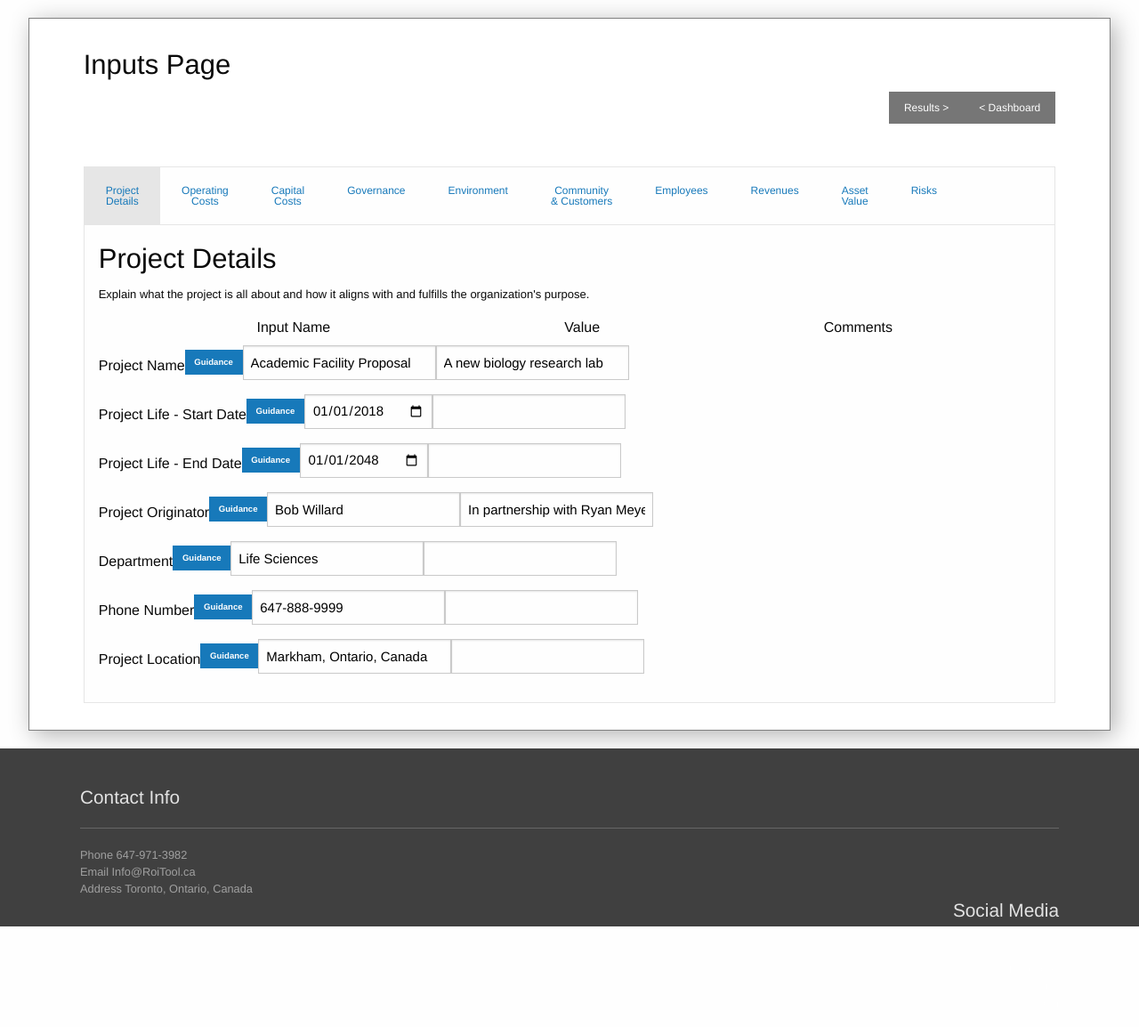
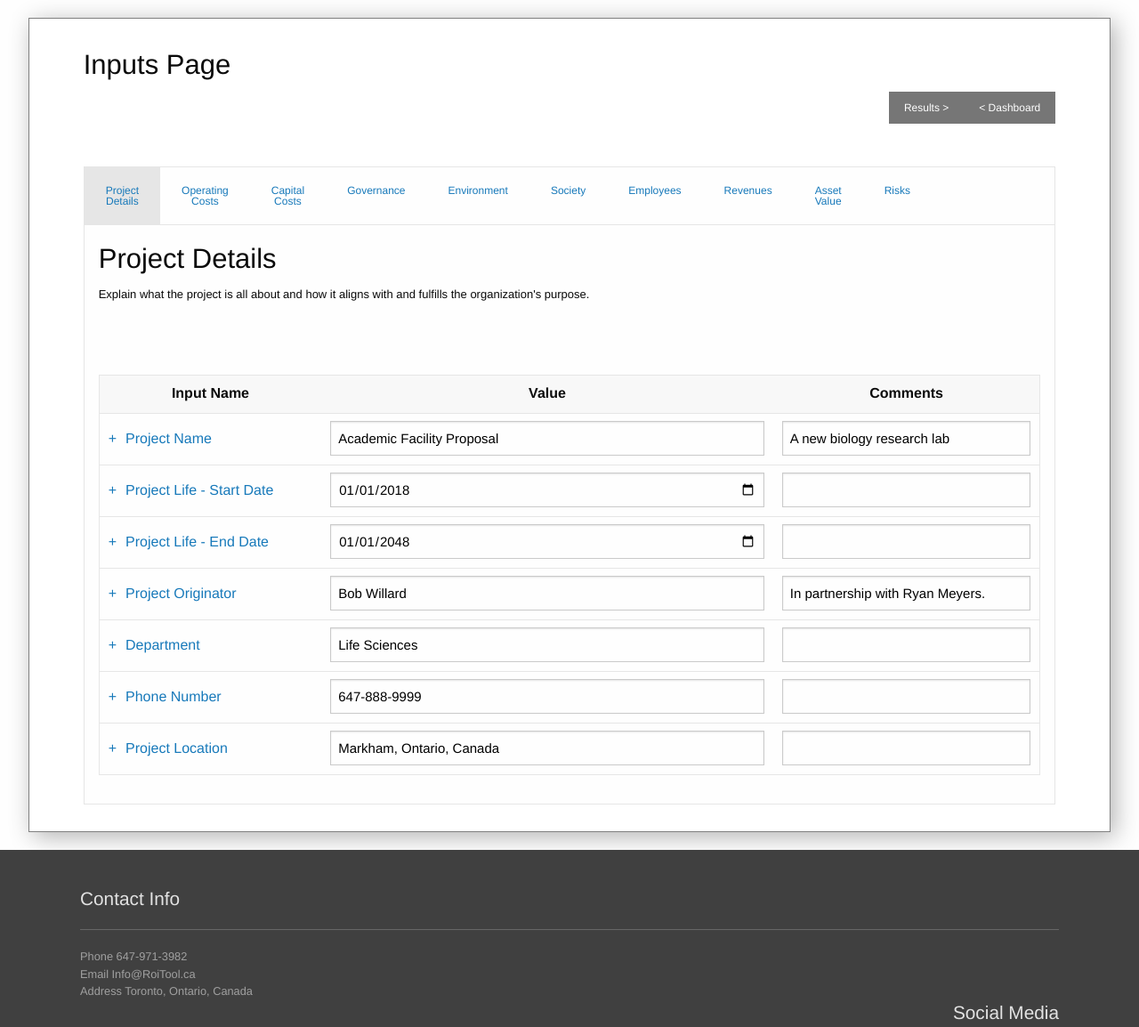
Before and after one commit to rmeyers/roi_prototype, a Flask app: page /user/1/project/1/inputs in a window 1280 px wide. Shown: the part 88-1242 px from the top of the page at 89% size. Before the commit the page ends 1129 px from the top, so only its background shows below. Run offline with Flask 2, Linux system fonts and the light colour scheme; a user stored in the database is signed in; some libraries are stand-ins or nearby versions.

Commit message:
add accordion and table formatting to inputs pages

```diff
--- a/static/css/styles.css
+++ b/static/css/styles.css
@@ -116,6 +116,77 @@ input {
     font-size: 13px;
 }
 
+/* INPUTS - Accordion CSS */
+
+.table-expand-row input {
+    margin: 0;
+}
+
+.table-expand-row.is-active .expand-icon::before {
+  content: '-';
+  padding-right: 10px;
+}
+
+.table-expand-row .expand-icon::before {
+  content: '+';
+  float: left;
+  padding-right: 10px;
+}
+
+.table-expand {
+  margin-top: 5rem;
+}
+
+.table-expand td {
+  color: #8a8a8a;
+}
+
+.table-expand tr {
+  border: 1px solid #e6e6e6;
+}
+
+.table-expand .text-right {
+  padding-right: 3rem;
+}
+
+.table-expand-row-content {
+  display: none;
+}
+
+.table-expand-row-content.is-active {
+  display: table-row;
+  -webkit-animation: fadeIn ease-in 1;
+          animation: fadeIn ease-in 1;
+  -webkit-animation-fill-mode: both;
+          animation-fill-mode: both;
+  -webkit-animation-duration: 0.5s;
+          animation-duration: 0.5s;
+}
+
+.table-expand-row-nested {
+  background-color: #e6e6e6;
+}
+
+@-webkit-keyframes fadeIn {
+  from {
+    opacity: 0;
+  }
+  to {
+    opacity: 1;
+  }
+}
+
+@keyframes fadeIn {
+  from {
+    opacity: 0;
+  }
+  to {
+    opacity: 1;
+  }
+}
+
+
+
 /* Results */
 
 .results {
--- a/static/js/app.js
+++ b/static/js/app.js
@@ -37,4 +37,11 @@ $(document).ready(function() {
       redirectUri: AUTH0_CALLBACK_URL
     });
   });
+
+  $('[data-open-details]').click(function (e) {
+    e.preventDefault();
+    $(this).next().toggleClass('is-active');
+    $(this).toggleClass('is-active');
   });
+
+});
--- a/templates/inputs.html
+++ b/templates/inputs.html
@@ -22,100 +22,122 @@
                         <li class="tabs-title is-active"><a href="#project">Project<br>Details</a></li>
                         <li class="tabs-title"><a href="#opex">Operating<br>Costs</a></li>
                         <li class="tabs-title"><a href="#capex">Capital<br>Costs</a></li>
-                        <li class="tabs-title"><a href="#project">Governance</a></li>
-                        <li class="tabs-title"><a href="#project">Environment</a></li>
-                        <li class="tabs-title"><a href="#project">Community<br>& Customers</a></li>
-                        <li class="tabs-title"><a href="#project">Employees</a></li>
-                        <li class="tabs-title"><a href="#project">Revenues</a></li>
-                        <li class="tabs-title"><a href="#project">Asset<br>Value</a></li>
-                        <li class="tabs-title"><a href="#project">Risks</a></li>
+                        <li class="tabs-title"><a href="#gov">Governance</a></li>
+                        <li class="tabs-title"><a href="#env">Environment</a></li>
+                        <li class="tabs-title"><a href="#soc">Society</a></li>
+                        <li class="tabs-title"><a href="#emp">Employees</a></li>
+                        <li class="tabs-title"><a href="#rev">Revenues</a></li>
+                        <li class="tabs-title"><a href="#assets">Asset<br>Value</a></li>
+                        <li class="tabs-title"><a href="#risks">Risks</a></li>
                     </ul>
 
                     <div class="tabs-content" data-tabs-content="inputs-tabs">
                         <div id="project" class="tabs-panel is-active">
                             <h3>Project Details</h3>
                             <p>Explain what the project is all about and how it aligns with and fulfills the organization's purpose.</p>
-                            <div class="row valign-middle inputs-heading">
-                                <div class="small-3 columns">
-                                    <h6>Input Name</h6>
-                                </div>
-                                <div class="small-1 columns">
-                                </div>
-                                <div class="small-3 columns">
-                                    <h6>Value</h6>
-                                </div>
-                                <div class="small-5 columns">
-                                    <h6>Comments</h6>
-                                </div>
-                            </div>
 
-                            {% for input in inputs.project %}
-                            <div class="row valign-middle">
-                                <div class="small-3 columns">
-                                    <h6>{{ input.name }}</h6>
-                                </div>
-                                <div class="small-1 columns">
-                                    <span data-tooltip aria-haspopup="true" class="has-tip" data-disable-hover="false" title="{{ input.tooltip }}"><a class="button round tiny info" href="#">Guidance</a></span>
-                                </div>
-                                <div class="small-3 columns">
-                                    <input type="{{ input.type }}" value="{{ input.value }}" placeholder="{{ input.placeholder }}" />
-                                </div>
-                                <div class="small-5 columns">
-                                    <input type="text" value="{{ input.comment }}" />
-                                </div>
-                            </div>
-                            {% endfor %}
+                            <table class="table-expand">
+                              <thead>
+                                <tr class="table-expand-row">
+                                  <th width="250" class="text-center">Input Name</th>
+                                  <th class="text-center">Value</th>
+                                  <th width=300 class="text-center">Comments</th>
+                                </tr>
+                              </thead>
+                              <tbody>
+                                {% for input in inputs.project %}
+                                <tr class="table-expand-row" data-open-details>
+                                    <td><a href="#"><span class="expand-icon"></span>{{ input.name }}</a></td>
+                                    <td>
+                                        <input type="{{ input.type }}" value="{{ input.value }}" placeholder="{{ input.placeholder }}" />
+                                    </td>
+                                    <td>
+                                        <input type="text" value="{{ input.comment }}" />
+                                    </td>
+                                </tr>
+
+                                <tr class="table-expand-row-content">
+                                  <td colspan="8" class="table-expand-row-nested">
+                                    <p>{{ input.tooltip }}</p>
+                                  </td>
+                                </tr>
+                                {% endfor %}
+                              </tbody>
+                            </table>
                         </div>
+
+
                         <div id="opex" class="tabs-panel">
                             <h3>Operating Expense Savings</h3>
                             <p>Estimate the potential operating expense (OPEX) savings. Treat the line items as prompts to consider if any such savings might result from the initiative.</p>
                             <p>The project's impact on each expense line item may be direct or indirect. Leave any that are unlikely to occur as 0% Change. Estimate the possible percentage reductions in expenses when the project is fully implemented.</p>
 
-                            <div class="row valign-middle inputs-heading">
-                                <div class="small-3 columns">
-                                    <h6>Input Name</h6>
-                                </div>
-                                <div class="small-1 columns">
-                                </div>
-                                <div class="small-2 columns">
-                                    <h6>Current Expense</h6>
-                                </div>
-                                <div class="small-1 columns">
-                                </div>
-                                <div class="small-2 columns">
-                                    <h6>% Change</h6>
-                                </div>
-                                <div class="small-3 columns">
-                                    <h6>Comments</h6>
-                                </div>
-                            </div>
+                            <table class="table-expand">
+                              <thead>
+                                <tr class="table-expand-row">
+                                  <th width="250" class="text-center">Input Name</th>
+                                  <th class="text-center">Current Expense</th>
+                                  <th class="text-center">% Change</th>
+                                  <th class="text-center">Savings</th>
+                                  <th width=300 class="text-center">Comments</th>
+                                </tr>
+                              </thead>
+                              <tbody>
+                                {% for input in inputs.opex %}
+                                <tr class="table-expand-row" data-open-details>
+                                    <td><a href="#"><span class="expand-icon"></span>{{ input.name }}</a></td>
+                                    <td>
+                                        <input type="{{ input.cur_exp_type }}" value="{{ input.cur_exp_value }}" placeholder="{{ input.cur_exp_placeholder }}" />
+                                    </td>
+                                    <td>
+                                        <input type="{{ input.percent_type }}" value="{{ input.percent_value }}" placeholder="{{ input.percent_placeholder }}" />
+                                    </td>
+                                    <td>$48,993</td>
+                                    <td>
+                                        <input type="text" value="{{ input.comment }}" />
+                                    </td>
+                                </tr>
 
-                            {% for input in inputs.opex %}
-                            <div class="row valign-middle">
-                                <div class="small-3 columns">
-                                    <h6>{{ input.name }}</h6>
-                                </div>
-                                <div class="small-1 columns">
-                                    <span data-tooltip aria-haspopup="true" class="has-tip" data-disable-hover="false" title="{{ input.cur_exp_tooltip }}"><a class="button round tiny info" href="#">Guidance</a></span>
-                                </div>
-                                <div class="small-2 columns">
-                                    <input type="{{ input.cur_exp_type }}" value="{{ input.cur_exp_value }}" placeholder="{{ input.cur_exp_placeholder }}" />
-                                </div>
-                                <div class="small-1 columns">
-                                    <span data-tooltip aria-haspopup="true" class="has-tip" data-disable-hover="false" title="{{ input.percent_tooltip }}"><a class="button round tiny info" href="#">Guidance</a></span>
-                                </div>
-                                <div class="small-2 columns">
-                                    <input type="{{ input.percent_type }}" value="{{ input.percent_value }}" placeholder="{{ input.percent_placeholder }}" />
-                                </div>
-                                <div class="small-3 columns">
-                                    <input type="text" value="{{ input.comment }}" />
-                                </div>
-                            </div>
-                            {% endfor %}
-
+                                <tr class="table-expand-row-content">
+                                  <td colspan="8" class="table-expand-row-nested">
+                                    <p>{{ input.cur_exp_tooltip }}</p>
+                                    <p>{{ input.percent_tooltip }}</p>
+                                  </td>
+                                </tr>
+                                {% endfor %}
+                              </tbody>
+                            </table>
                         </div>
                         <div id="capex" class="tabs-panel">
-                            <h3>Menu 2</h3>
+                            <h3>CapEx</h3>
+                            <p>Sed ut perspiciatis unde omnis iste natus error sit voluptatem accusantium doloremque laudantium, totam rem aperiam.</p>
+                        </div>
+                        <div id="gov" class="tabs-panel">
+                            <h3>Government</h3>
+                            <p>Sed ut perspiciatis unde omnis iste natus error sit voluptatem accusantium doloremque laudantium, totam rem aperiam.</p>
+                        </div>
+                        <div id="env" class="tabs-panel">
+                            <h3>Environment</h3>
+                            <p>Sed ut perspiciatis unde omnis iste natus error sit voluptatem accusantium doloremque laudantium, totam rem aperiam.</p>
+                        </div>
+                        <div id="soc" class="tabs-panel">
+                            <h3>Society</h3>
+                            <p>Sed ut perspiciatis unde omnis iste natus error sit voluptatem accusantium doloremque laudantium, totam rem aperiam.</p>
+                        </div>
+                        <div id="emp" class="tabs-panel">
+                            <h3>Employees</h3>
+                            <p>Sed ut perspiciatis unde omnis iste natus error sit voluptatem accusantium doloremque laudantium, totam rem aperiam.</p>
+                        </div>
+                        <div id="rev" class="tabs-panel">
+                            <h3>Revenues</h3>
+                            <p>Sed ut perspiciatis unde omnis iste natus error sit voluptatem accusantium doloremque laudantium, totam rem aperiam.</p>
+                        </div>
+                        <div id="assets" class="tabs-panel">
+                            <h3>Assets</h3>
+                            <p>Sed ut perspiciatis unde omnis iste natus error sit voluptatem accusantium doloremque laudantium, totam rem aperiam.</p>
+                        </div>
+                        <div id="risks" class="tabs-panel">
+                            <h3>Risks</h3>
                             <p>Sed ut perspiciatis unde omnis iste natus error sit voluptatem accusantium doloremque laudantium, totam rem aperiam.</p>
                         </div>
                     </div>
```
Lines whose indentation alone changed are shown as unchanged.
